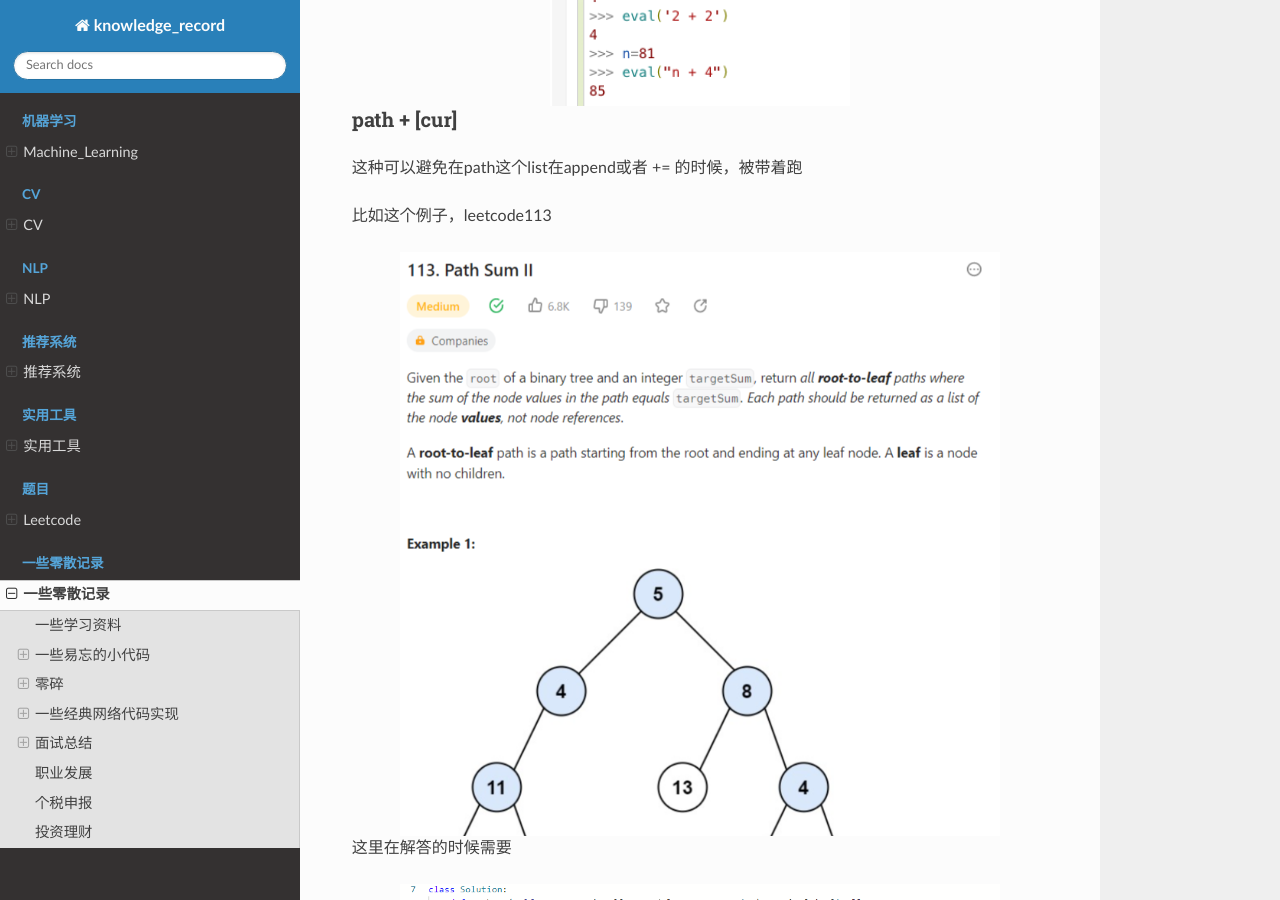
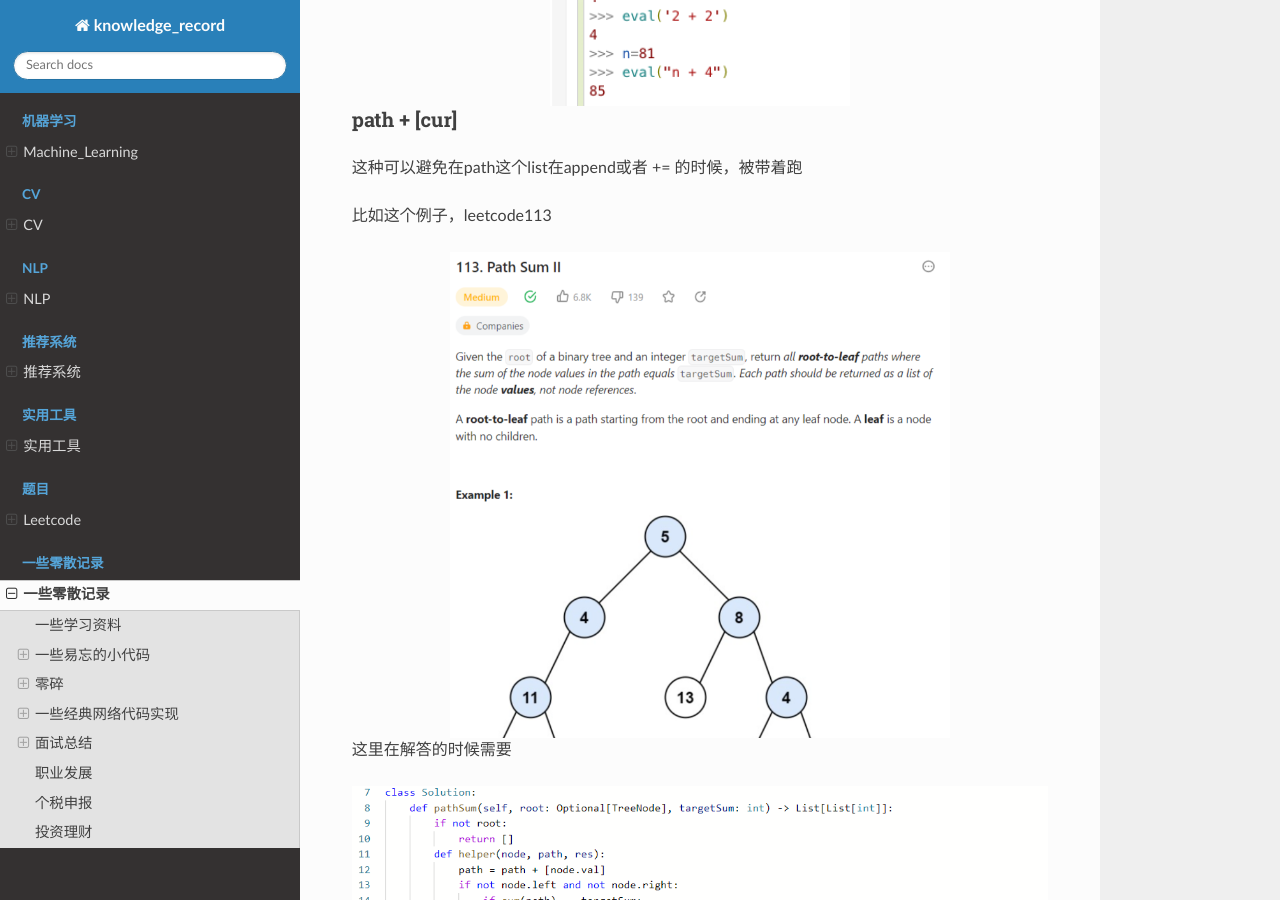
Before and after one commit to luochuankai-JHU/knowledge_record, a Sphinx documentation site: the page built from docs/python/python.rst, in a window 1280 px wide and 900 px high, scrolled down 4766 px. Built offline with Sphinx 7.4.7 and the Read the Docs theme 2.0.0, drawn with Linux system fonts in a browser that asks for light colours.

Commit message:
remove trash

```diff
--- a/docs/python/python.rst
+++ b/docs/python/python.rst
@@ -192,13 +192,13 @@
 
 .. image:: ../../_static/python/lc113.png
     :align: center
-    :width: 600
+    :width: 500
 
 这里在解答的时候需要
 
 .. image:: ../../_static/python/pythonlist.png
     :align: center
-    :width: 600
+    :width: 800
 
 
 用list而不是dict做计数器
```
